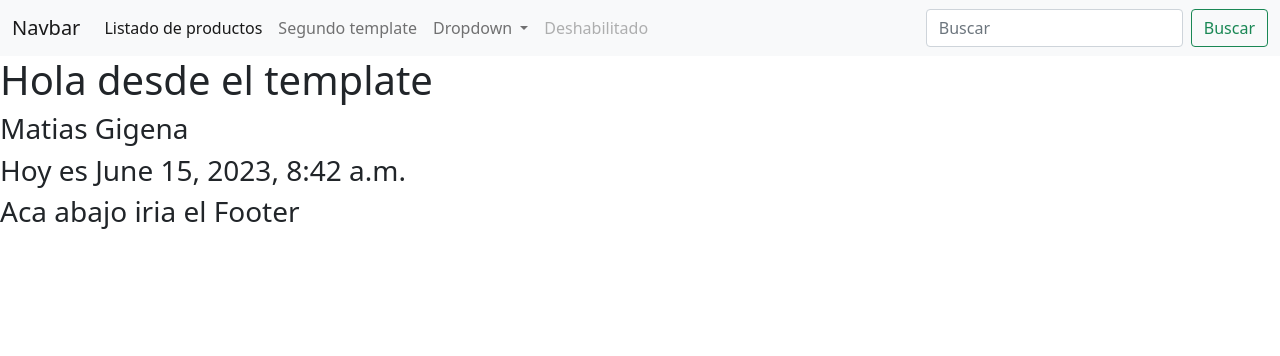
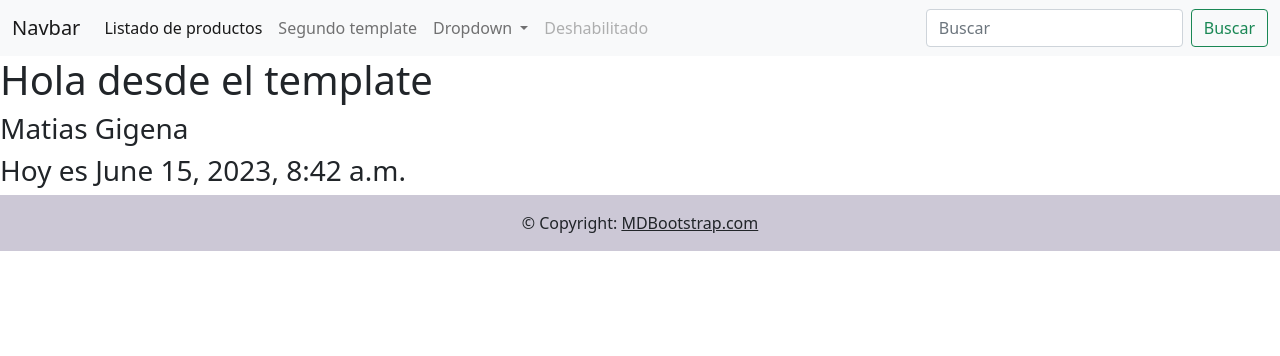
Before and after one commit to MatiasKige/Ecommerce_curso-python, a Django app: page /segundo-template/ in a window 1280 px wide. Shown: the top 356 px of the page. Run offline with Django 4.2, Linux system fonts and the light colour scheme.

Commit message:
Añadido de Footer

```diff
--- a/ecommerce/templates/base.html
+++ b/ecommerce/templates/base.html
@@ -52,7 +52,14 @@
 
       {% endblock %}
 
-      <h3>Aca abajo iria el Footer</h3>
+      <footer class="bg-light text-center text-lg-start">
+        <!--Copyright-->
+        <div class="text-center p-3" style="background-color: rgba(27, 8, 69, 0.2);">
+          © Copyright:
+        <a class="text-dark" href="https://mdbootstrap.com/">MDBootstrap.com</a>
+      </div>
+      <!--Copyright-->
+      </footer>
 
 </body>
 
```
